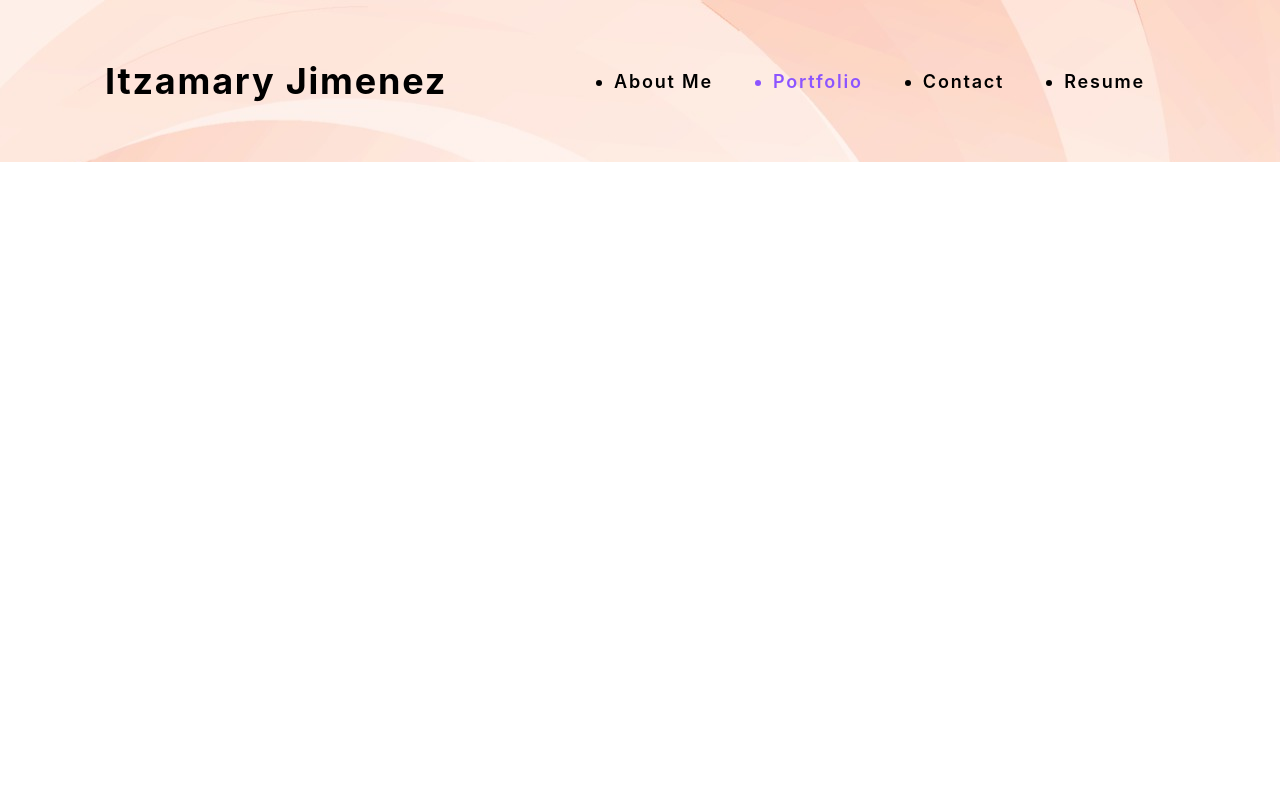
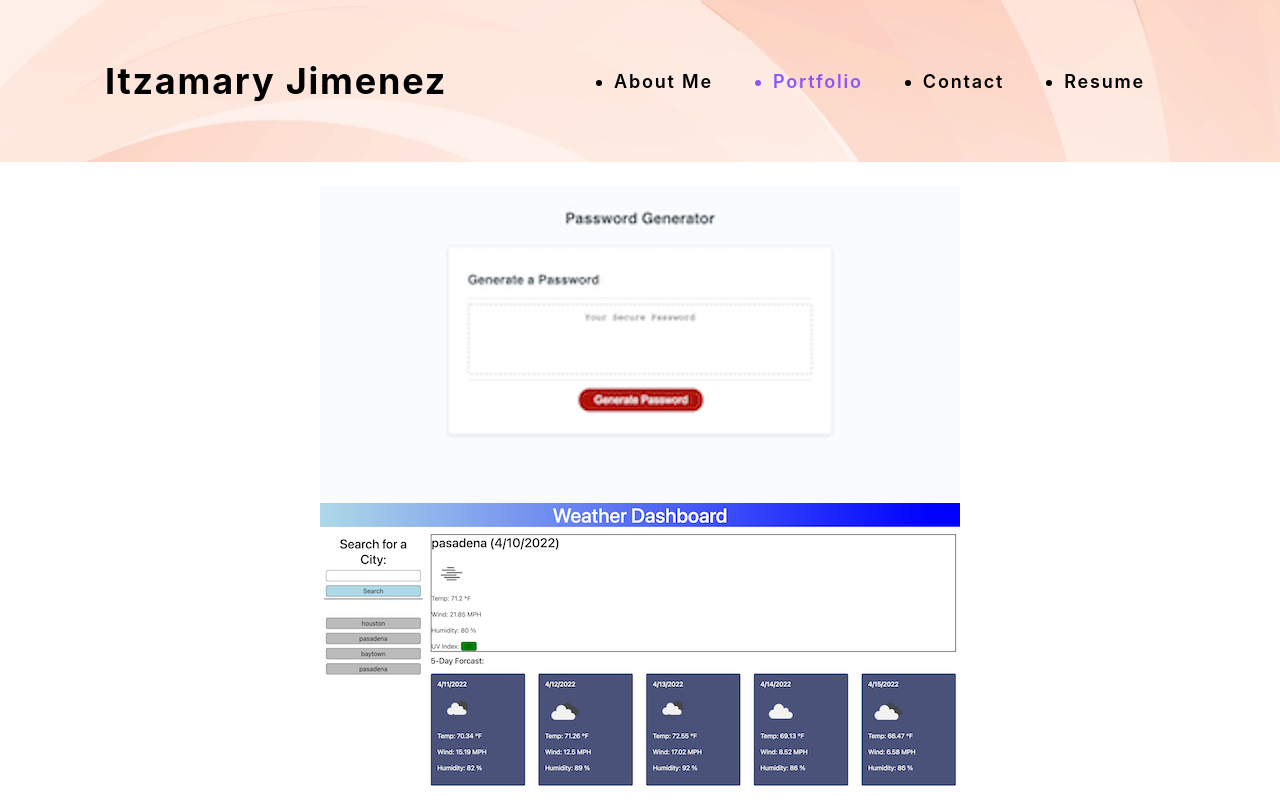
Before and after one commit to Itzamary/react-personal-portfolio-, a React (Create React App) app: page / in a window 1280 px wide. Both pictures are taken after a click on the element "Portfolio". Shown: the top 800 px of the page. Built offline with nearby package versions, Linux system fonts and the light colour scheme.

Commit message:
created the Project componenet and exported it to the App.js file so it can be rendered.passed in the current category from the app to the project componenet as a prop.

```diff
--- a/src/App.js
+++ b/src/App.js
@@ -1,5 +1,6 @@
 import React, {useState} from 'react';
 import Header from './components/Header';
+import Project from './components/Project';
 import './App.css';
 
 
@@ -14,6 +15,7 @@ function App() {
   console.log(categories, 'app categories')
 
   const [currentCategory, setCurrentCategory] = useState(categories[0]);
+  console.log(currentCategory);
 
   return (
     <div>
@@ -22,6 +24,10 @@ function App() {
         setCurrentCategory={setCurrentCategory}
         currentCategory={currentCategory}
       ></Header>
+      <main>
+        <Project currentCategory={currentCategory}></Project>
+
+      </main>
 
     </div>
   );
--- /dev/null
+++ b/src/components/Project/index.js
@@ -0,0 +1,54 @@
+import React, { useState } from "react";
+
+function Project({currentCategory}){
+    console.log(currentCategory.name);
+
+const [photos] = useState([
+    {
+      name: 'jobSearch',
+      category: 'Portfolio'
+    },
+    {
+      name: 'mood Swinger',
+      category: 'Portfolio'
+    },
+    {
+      name: 'note Taker',
+      category: 'Portfolio'
+    },
+    {
+      name: 'password generator',
+      category: 'Portfolio'
+    },
+    {
+      name: 'weather dashboard',
+      category: 'Portfolio'
+    },
+    {
+      name: 'work day scheduler',
+      category: 'Portfolio'
+    },
+]);
+
+const currentPhotos = photos.filter((photo) => photo.category === currentCategory.name);
+console.log(currentPhotos, 'current photos');
+
+    return(
+        <section>
+            <h2>
+            </h2>
+            <div className="flex-row">
+            {currentPhotos.map((image, i) => (
+                <img
+                src={require(`../../assets/${currentCategory.name}/${i}.png`).default}
+                alt={image.name}
+                className="img-thumbnail mx-1"
+                key={image.name}
+                />
+            ))}
+            </div>
+        </section>
+    )
+}
+
+export default Project;
```
